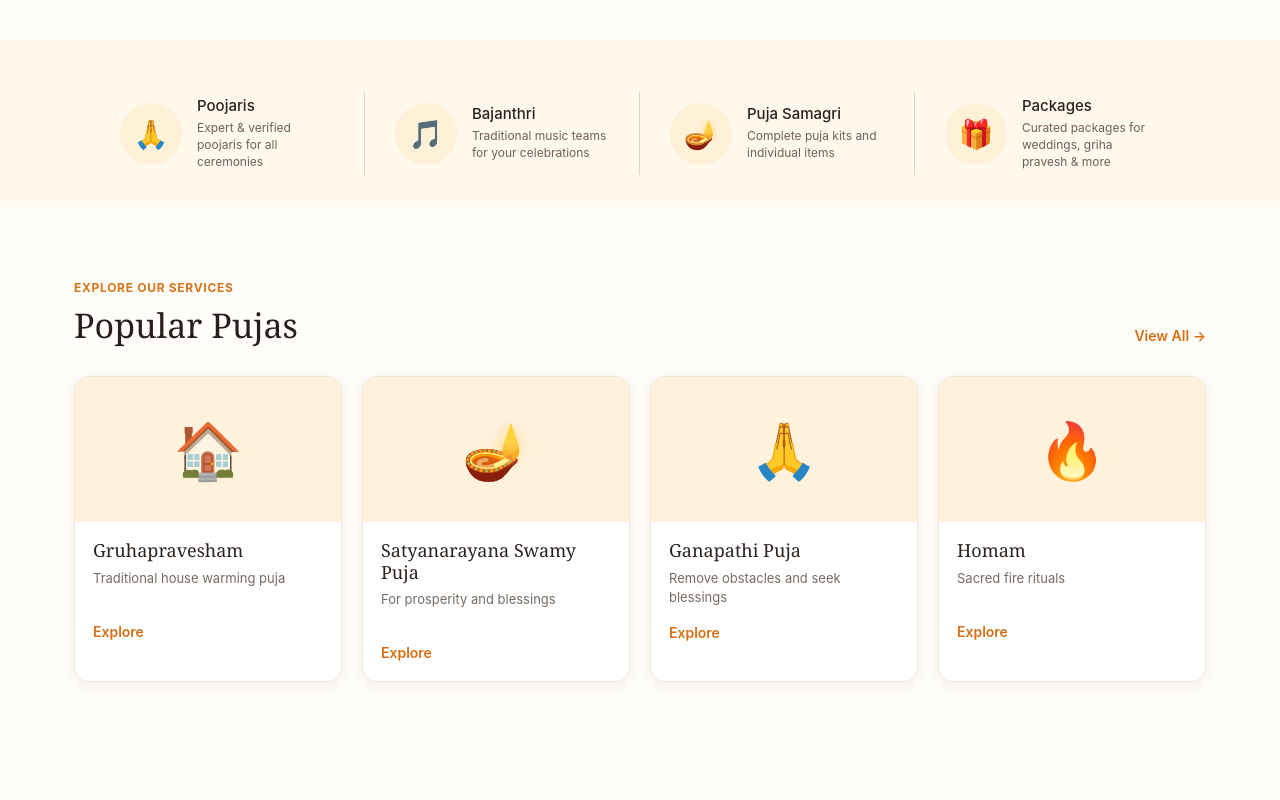
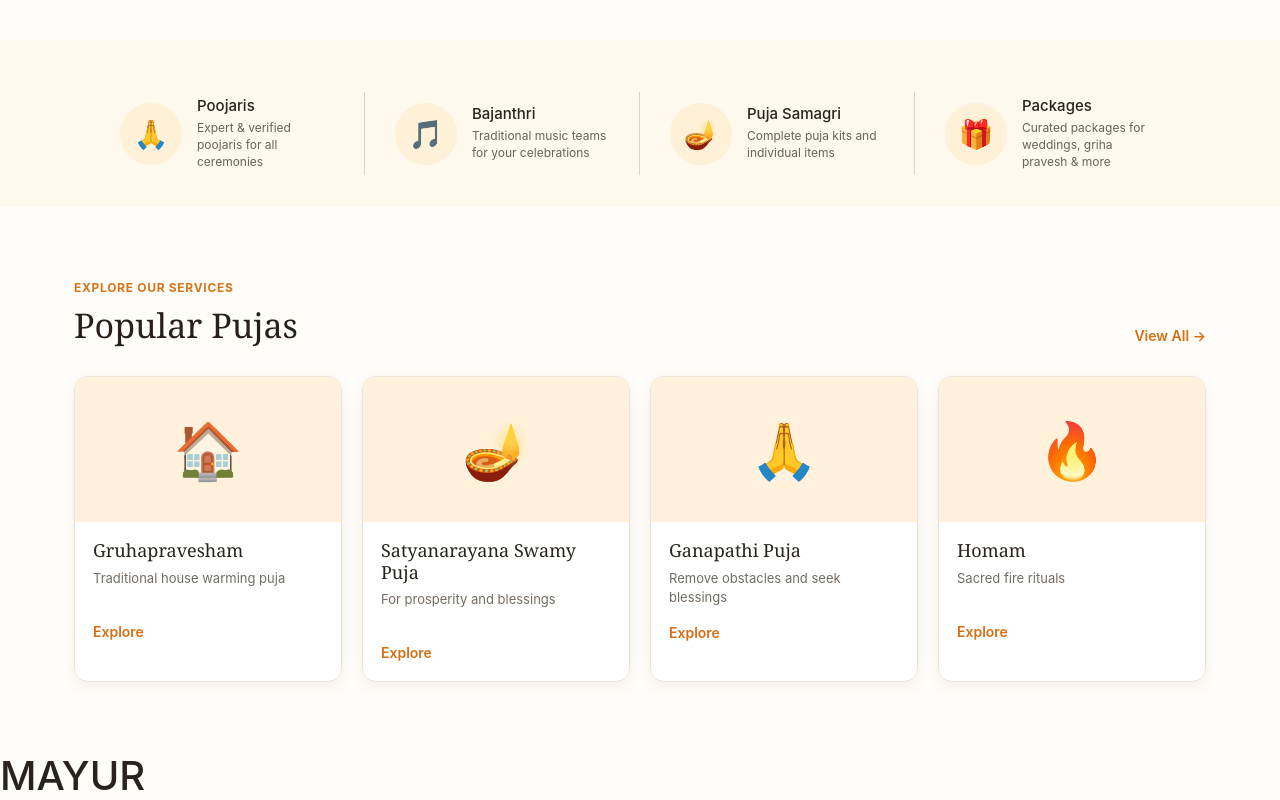
Before and after one commit to MayurDhawad/poojari4u, an Angular app: page / in a window 1280 px wide. Shown: the part 418-1218 px from the top of the page. Before the commit the page ends 1170 px from the top, so only its background shows below. Built offline with nearby package versions, Linux system fonts and the light colour scheme.

Commit message:
test branch protection

```diff
--- a/src/app/app.html
+++ b/src/app/app.html
@@ -1 +1,2 @@
 <router-outlet />
+<h1>MAYUR</h1>
```
